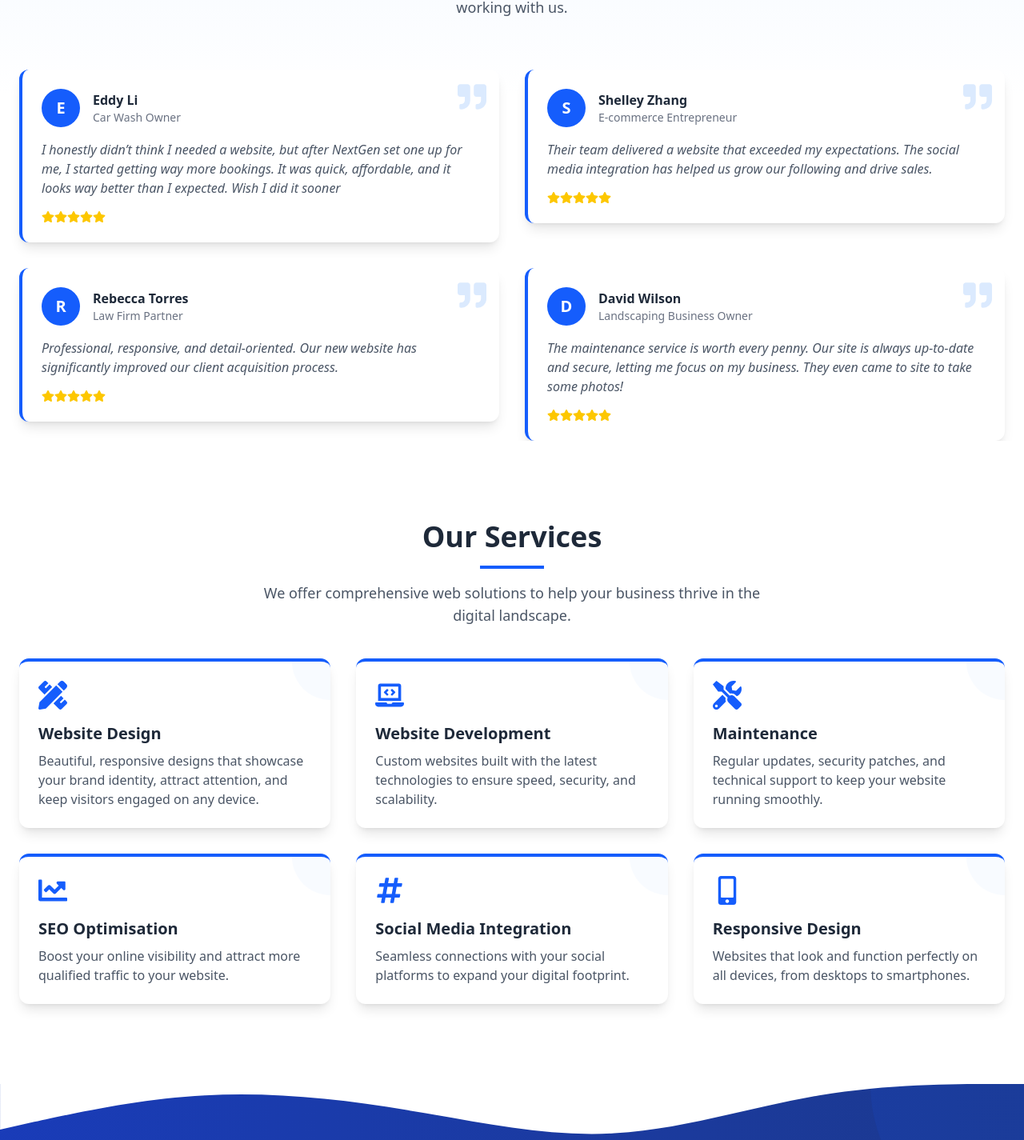
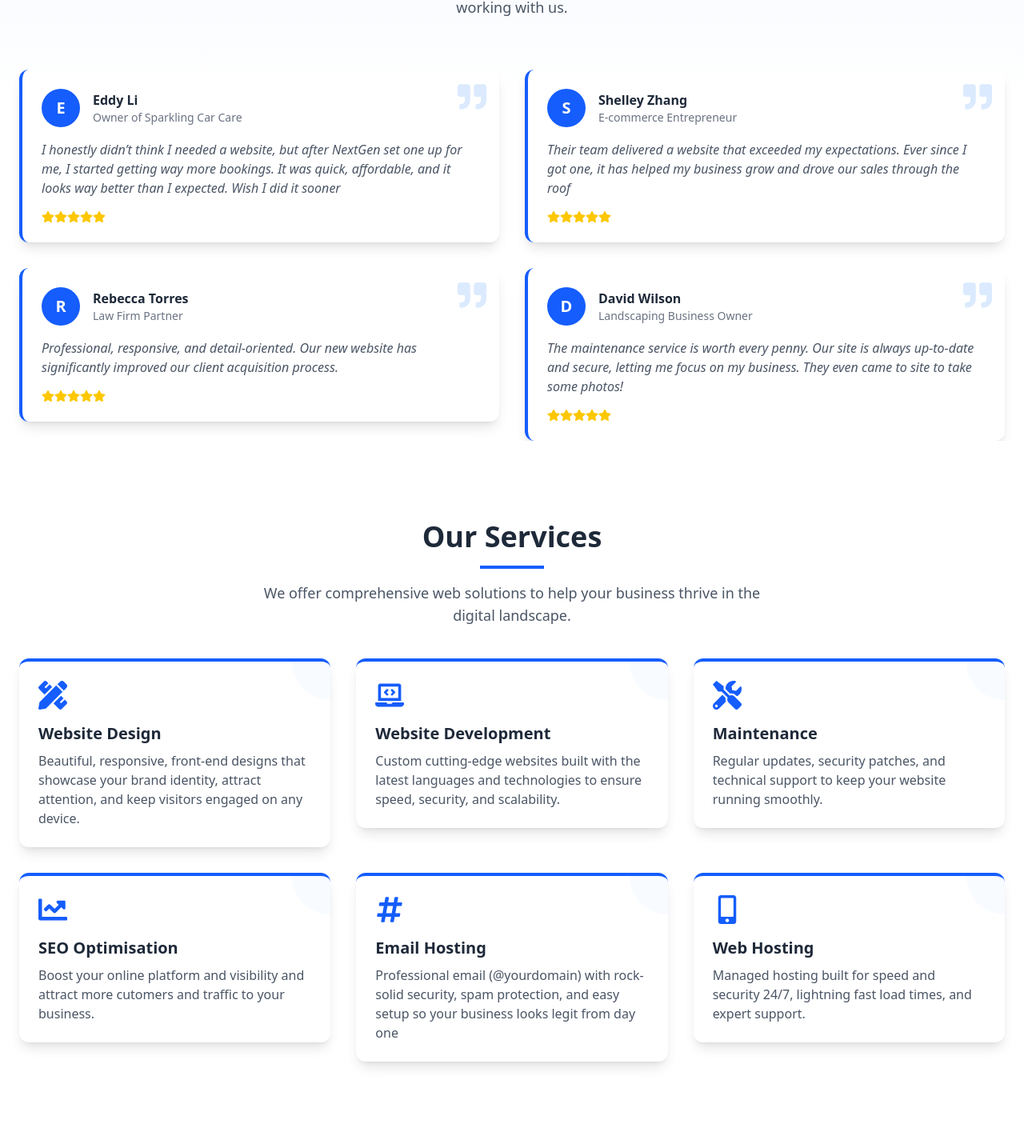
Before and after one commit to NextGenWebsites/NextGenWebsites, a React (Vite) app: page / in a window 1280 px wide. Shown: the part 1909-3334 px from the top of the page at 80% size. Built offline with nearby package versions, Linux system fonts and the light colour scheme.

Commit message:
updated home page text

```diff
--- a/src/pages/LandingPage.jsx
+++ b/src/pages/LandingPage.jsx
@@ -277,13 +277,13 @@ const LandingPage = () => {
       icon: <FaPencilRuler className="text-blue-600 text-4xl mb-4" />,
       title: "Website Design",
       description:
-        "Beautiful, responsive designs that showcase your brand identity, attract attention, and keep visitors engaged on any device.",
+        "Beautiful, responsive, front-end designs that showcase your brand identity, attract attention, and keep visitors engaged on any device.",
     },
     {
       icon: <FaLaptopCode className="text-blue-600 text-4xl mb-4" />,
       title: "Website Development",
       description:
-        "Custom websites built with the latest technologies to ensure speed, security, and scalability.",
+        "Custom cutting-edge websites built with the latest languages and technologies to ensure speed, security, and scalability.",
     },
     {
       icon: <FaTools className="text-blue-600 text-4xl mb-4" />,
@@ -295,26 +295,26 @@ const LandingPage = () => {
       icon: <FaChartLine className="text-blue-600 text-4xl mb-4" />,
       title: "SEO Optimisation",
       description:
-        "Boost your online visibility and attract more qualified traffic to your website.",
+        "Boost your online platform and visibility and attract more cutomers and traffic to your business.",
     },
     {
       icon: <FaHashtag className="text-blue-600 text-4xl mb-4" />,
-      title: "Social Media Integration",
+      title: "Email Hosting",
       description:
-        "Seamless connections with your social platforms to expand your digital footprint.",
+        "Professional email (@yourdomain) with rock-solid security, spam protection, and easy setup so your business looks legit from day one",
     },
     {
       icon: <FaMobileAlt className="text-blue-600 text-4xl mb-4" />,
-      title: "Responsive Design",
+      title: "Web Hosting",
       description:
-        "Websites that look and function perfectly on all devices, from desktops to smartphones.",
+        "Managed hosting built for speed and security 24/7, lightning fast load times, and expert support.",
     },
   ];
 
   const testimonials = [
     {
       name: "Eddy Li",
-      role: "Car Wash Owner",
+      role: "Owner of Sparkling Car Care",
       comment:
         "I honestly didn’t think I needed a website, but after NextGen set one up for me, I started getting way more bookings. It was quick, affordable, and it looks way better than I expected. Wish I did it sooner",
     },
@@ -322,7 +322,7 @@ const LandingPage = () => {
       name: "Shelley Zhang",
       role: "E-commerce Entrepreneur",
       comment:
-        "Their team delivered a website that exceeded my expectations. The social media integration has helped us grow our following and drive sales.",
+        "Their team delivered a website that exceeded my expectations. Ever since I got one, it has helped my business grow and drove our sales through the roof",
     },
     {
       name: "Rebecca Torres",
```
